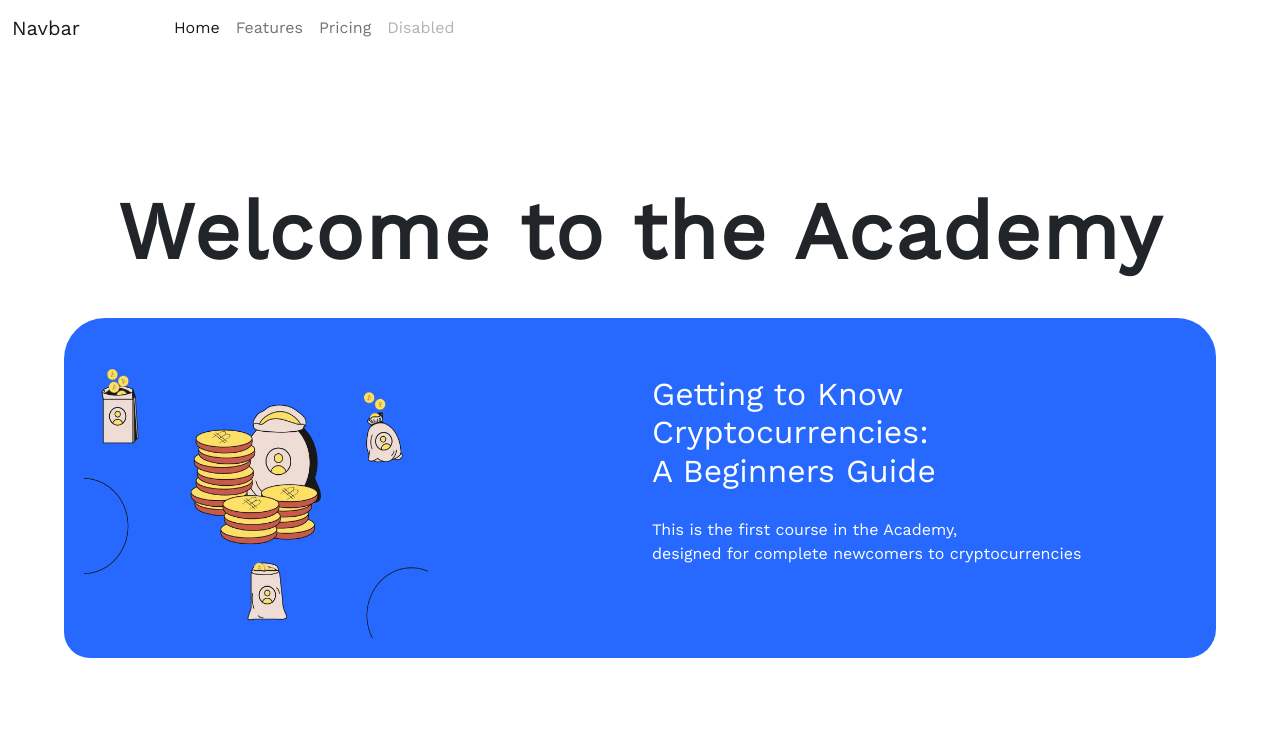
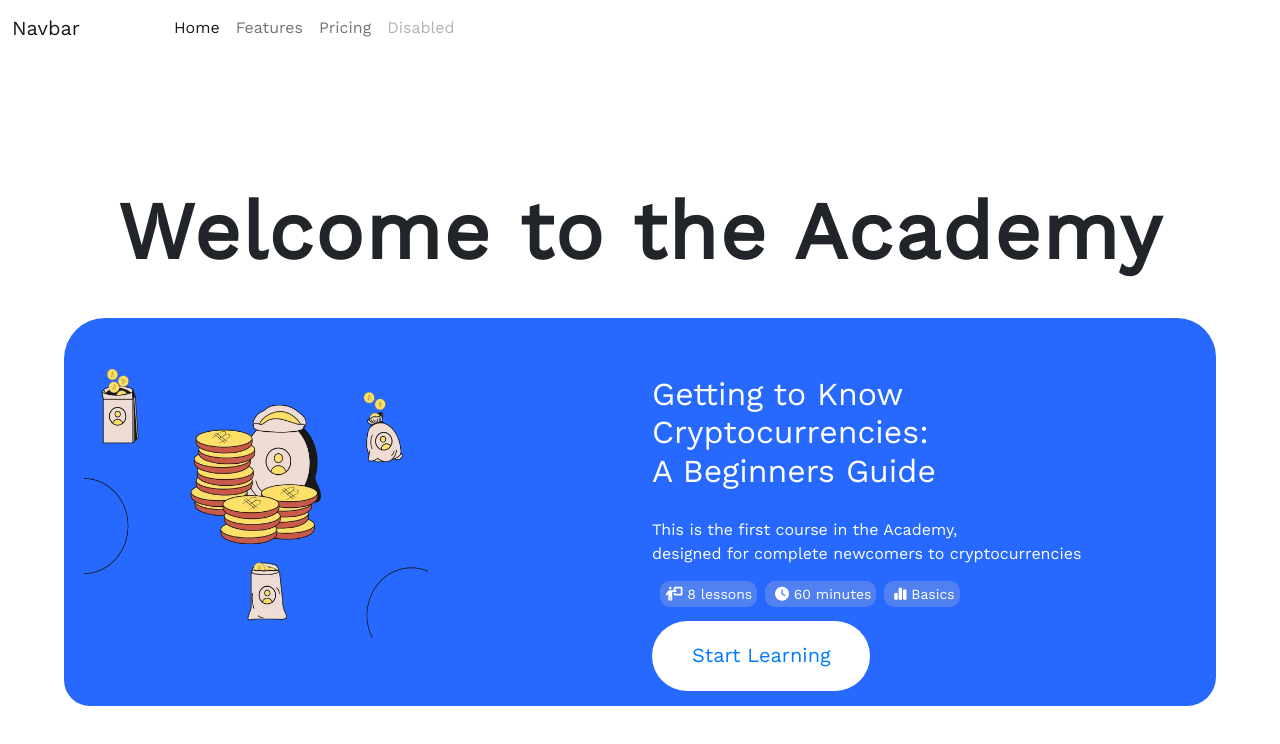
Before and after one commit to TEE2DWHY/TeamDefi, a React (Create React App) app: page /academy in a window 1280 px wide. Shown: the top 744 px of the page. Built offline with nearby package versions, Linux system fonts and the light colour scheme.

Commit message:
made changes on the academy page(added cta button)

```diff
--- a/src/index.css
+++ b/src/index.css
@@ -497,6 +497,36 @@ h1.wta{
   margin: 20px;
 }
 
+.academy-details{
+  background-color: #5181f1;
+  color: #fff;
+  border-radius: 10px;
+  padding: 5px;
+  width: 20%;
+  font-size: 14px;
+  display: inline;
+  margin-left: 8px;
+}
+
+.academy-button{
+  background: #fff;
+  border-radius: 46px;
+  box-shadow: #fff;
+  color: #ffffff;
+  font-size: 20px;
+  padding: 19px 39px 21px 40px;
+  text-decoration: none;
+  display: block;
+  margin: 15px 0;
+  color:#007aff;
+  border: none;
+}
+
+.academy-button:hover {
+  background: #F9F9F9;
+  text-decoration: none;
+}
+
 /* Media Querry */
 
 @media (max-width:1200px){
@@ -584,7 +614,7 @@ button.visit-site{
 button.visit-site{
     opacity: 1;
 }
-.blog-card{
-
+.academy-button{
+  margin: 15px auto 20px auto ;
 }
 }
--- a/src/pages/Academy.js
+++ b/src/pages/Academy.js
@@ -38,10 +38,16 @@ const OurCourses = () => {
                     </div>
                     <div className='col-lg-6'>
                         <h2 style={{ color: "#fff", marginTop: "10%" }}>Getting to Know <br />Cryptocurrencies: <br /> A Beginners Guide</h2>
-                        <p style={{ color: "#fff", fontSize: "16px", marginTop: "5%" }}>This is the first course in the Academy, <br />designed for complete newcomers to cryptocurrencies</p>
+                        <p style={{ color: "#fff", fontSize: "16px", marginTop: "5%" }}>This is the first course in the Academy, <br /> designed for complete newcomers to cryptocurrencies</p>
+                        <div className='academy-details'> <i class="fa-solid fa-person-chalkboard" style={{ color: "#fff" }}></i> 8 lessons</div>
+                        <div className='academy-details'> <i class="fa-solid fa-clock" style={{ color: "#fff" }}></i> 60 minutes</div>
+                        <div className='academy-details'> <i class="fa-solid fa-chart-simple" style={{ color: "#fff" }}></i> Basics</div>
+
+                        <button className='academy-button'>Start Learning</button>
                     </div>
                 </div>
             </div>
+            <br /> <br />
         </>
     )
 }
```
